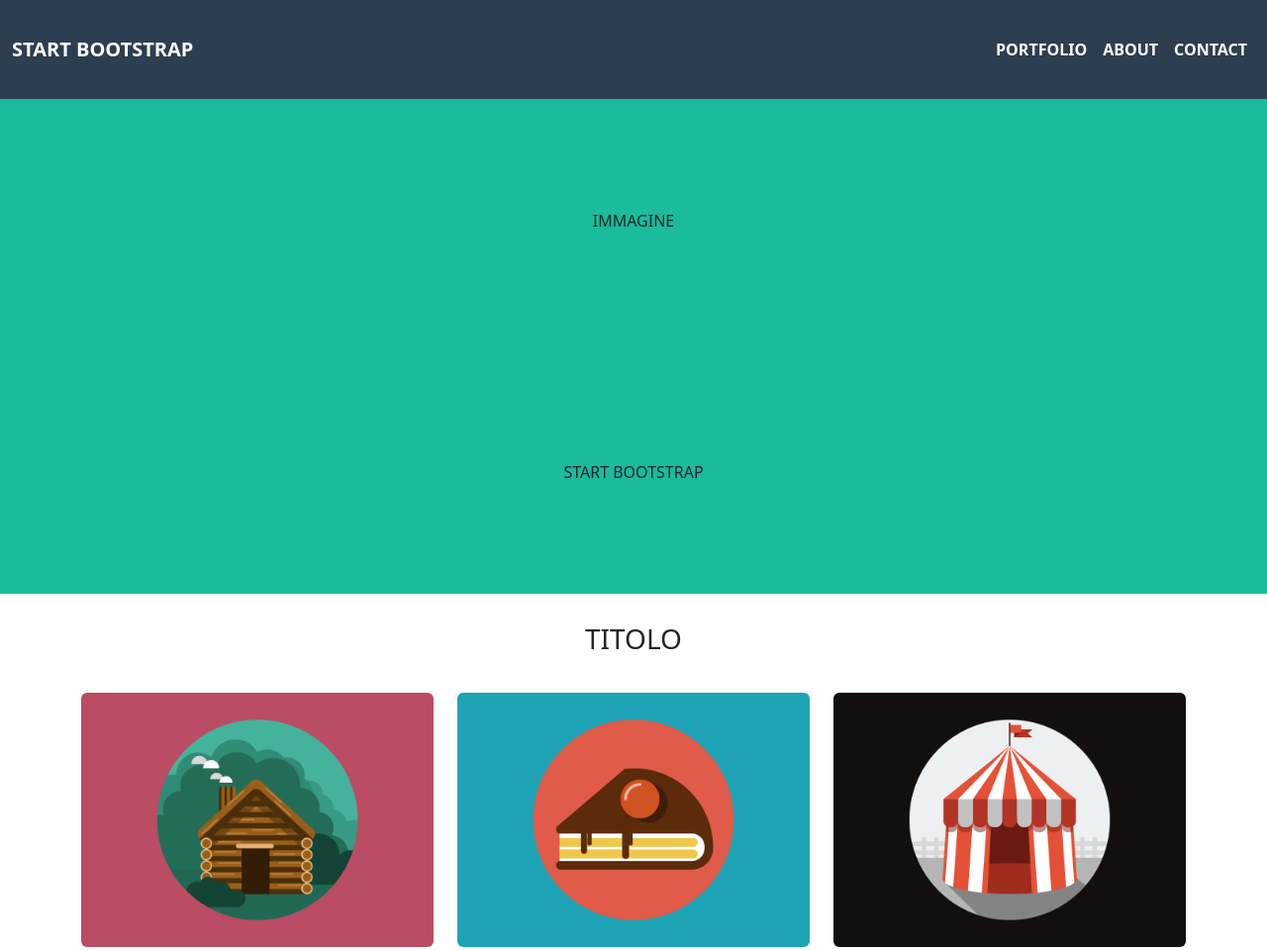
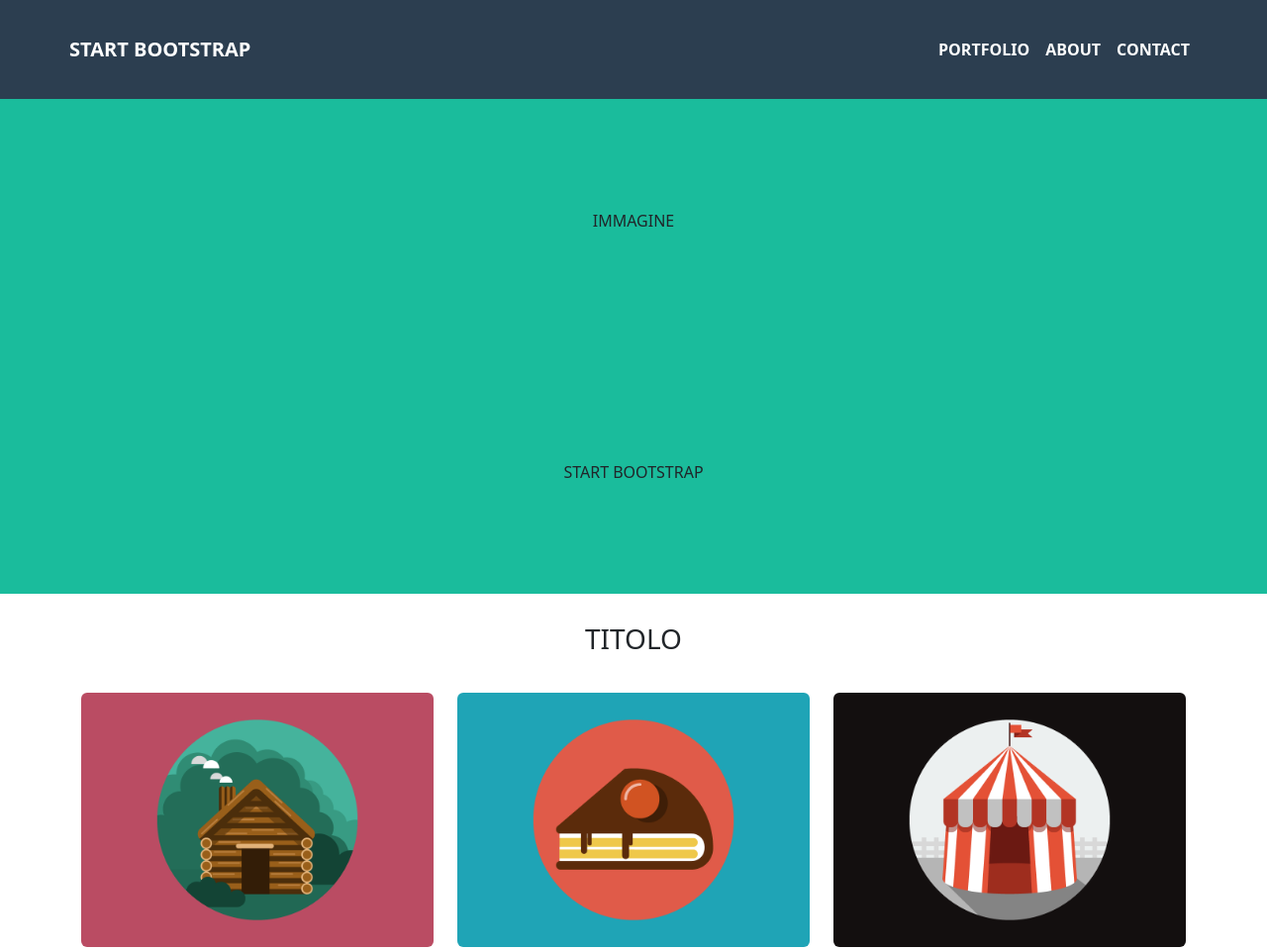
Before and after one commit to PinoMacri/html-css-bootstrap-freelancer, a plain HTML site: page index.html in a window 1280 px wide. Shown: the top 960 px of the page at 99% size. Drawn offline with nearby package versions, Linux system fonts and the light colour scheme.

Commit message:
Aggiustamento Header Container

```diff
--- a/index.html
+++ b/index.html
@@ -15,9 +15,9 @@
 <body>
 
     <!-- HEADER -->
-    <header class="container-fluid bckDarkBlue">
+    <header class=" container-fluid bckDarkBlue">
         <!-- nav -->
-        <nav class="navbar navbar-expand-md bckDarkBlue ">
+        <nav class="navbar container navbar-expand-md bckDarkBlue ">
             <div class="container-fluid bckDarkBlue p-0">
               <a class="navbar-brand text-white" href="#"><b>START BOOTSTRAP</b></a>
               <button class="navbar-toggler border-white" type="button" data-bs-toggle="collapse" data-bs-target="#navbarNav" aria-controls="navbarNav" aria-expanded="false" aria-label="Toggle navigation">
```
